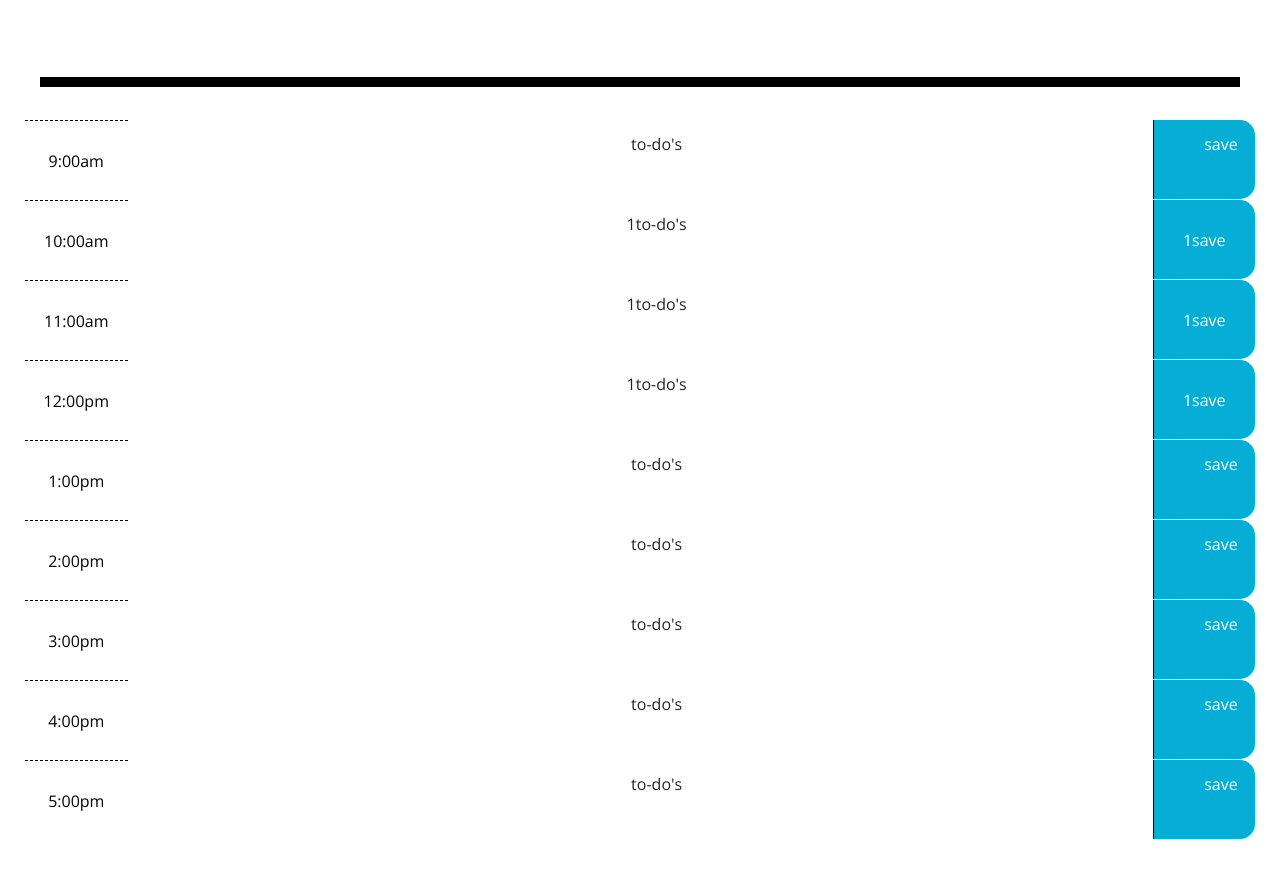
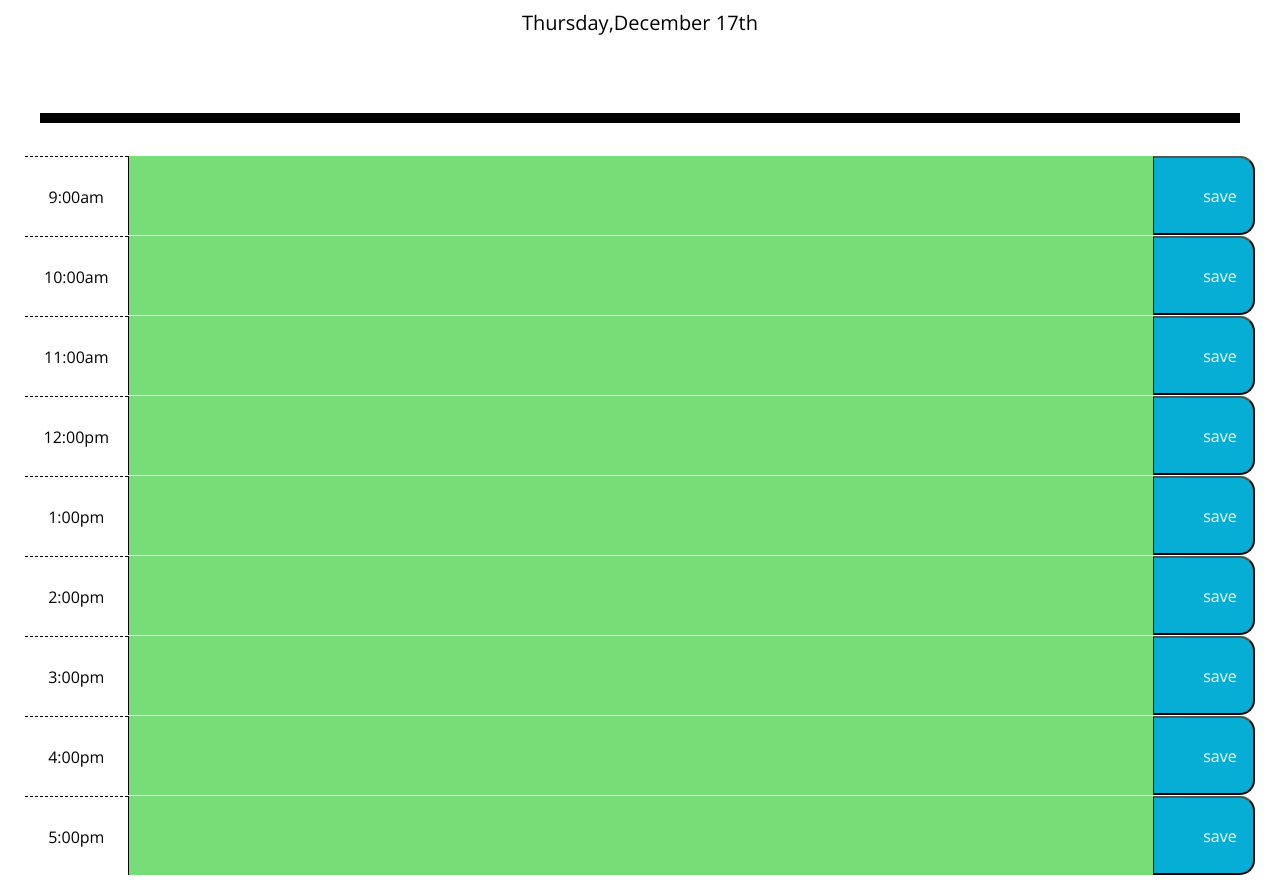
Before and after one commit to eubank87/third-party-apis-day-planner, a plain HTML site: page index.html in a window 1280 px wide. Shown: the part 181-1076 px from the top of the page. Before the commit the page ends 1040 px from the top, so only its background shows below. Drawn offline with nearby package versions, Linux system fonts and the light colour scheme.

Commit message:
end of tutor session with Ben. created function for class change on hours, set local storage. Need to finish repeating for each hour block

```diff
--- a/index.html
+++ b/index.html
@@ -21,110 +21,111 @@
   </header>
 
   <div>
-    <div class="row time-block">
+    <div id="hour-9" class="row time-block">
       <div class="col-sm-1 hour">
         9:00am
       </div>
-      <div class="col-sm-10 textarea">
-        to-do's
-      </div>
-      <div class="col-sm-1 saveBtn">
+      <textarea class="col-sm-10 description">
+
+      </textarea>
+      <button class="col-sm-1 saveBtn">
         save
-      </div>
+      </button>
     </div>
-    <div class="row time-block">
+    <div id="hour-10" class="row time-block">
       <div class="col-sm-1 hour">
         10:00am
       </div>
-      <div class="col-sm-10 textarea">
-        1to-do's
-      </div>
-      <div class="col-sm-1 saveBtn">
-        1save
-      </div>
+      <textarea class="col-sm-10 description">
+
+      </textarea>
+      <button class="col-sm-1 saveBtn">
+        save
+      </button>
     </div>
-    <div class="row time-block">
+    <div id="hour-11" class="row time-block">
       <div class="col-sm-1 hour">
         11:00am
       </div>
-      <div class="col-sm-10 textarea">
-        1to-do's
-      </div>
-      <div class="col-sm-1 saveBtn">
-        1save
-      </div>
+      <textarea class="col-sm-10 description">
+
+      </textarea>
+      <button class="col-sm-1 saveBtn">
+        save
+      </button>
     </div>
-    <div class="row time-block">
+    <div id="hour-12" class="row time-block">
       <div class="col-sm-1 hour">
         12:00pm
       </div>
-      <div class="col-sm-10 textarea">
-        1to-do's
-      </div>
-      <div class="col-sm-1 saveBtn">
-        1save
-      </div>
+      <textarea class="col-sm-10 description">
+
+      </textarea>
+      <button class="col-sm-1 saveBtn">
+        save
+      </button>
     </div>
-    <div class="row time-block">
+    <div id="hour-1" class="row time-block">
       <div class="col-sm-1 hour">
         1:00pm
       </div>
-      <div class="col-sm-10 textarea">
-        to-do's
-      </div>
-      <div class="col-sm-1 saveBtn">
+      <textarea class="col-sm-10 description">
+
+      </textarea>
+      <button class="col-sm-1 saveBtn">
         save
-      </div>
+      </button>
     </div>
-    <div class="row time-block">
+    <div id="hour-2" class="row time-block">
       <div class="col-sm-1 hour">
         2:00pm
       </div>
-      <div class="col-sm-10 textarea">
-        to-do's
-      </div>
-      <div class="col-sm-1 saveBtn">
+      <textarea class="col-sm-10 description">
+
+      </textarea>
+      <button class="col-sm-1 saveBtn">
         save
-      </div>
+      </button>
     </div>
-    <div class="row time-block">
+    <div id="hour-3" class="row time-block">
       <div class="col-sm-1 hour">
         3:00pm
       </div>
-      <div class="col-sm-10 textarea">
-        to-do's
-      </div>
-      <div class="col-sm-1 saveBtn">
+      <textarea class="col-sm-10 description">
+
+      </textarea>
+      <button class="col-sm-1 saveBtn">
         save
-      </div>
+      </button>
     </div>
-    <div class="row time-block">
+    <div id="hour-4" class="row time-block">
       <div class="col-sm-1 hour">
         4:00pm
       </div>
-      <div class="col-sm-10 textarea">
-        to-do's
-      </div>
-      <div class="col-sm-1 saveBtn">
+      <textarea class="col-sm-10 description">
+
+      </textarea>
+      <button class="col-sm-1 saveBtn">
         save
-      </div>
+      </button>
     </div>
-    <div class="row time-block">
+    <div id="hour-5" class="row time-block">
       <div class="col-sm-1 hour">
         5:00pm
       </div>
-      <div class="col-sm-10 textarea">
-        to-do's
-      </div>
-      <div class="col-sm-1 saveBtn">
+      <textarea class="col-sm-10 description">
+
+      </textarea>
+      <button class="col-sm-1 saveBtn">
         save
-      </div>
+      </button>
     </div>
   </div>
 
-  <script src="script.js"></script>
+
   <script src="https://cdnjs.cloudflare.com/ajax/libs/jquery/3.2.1/jquery.min.js"></script>
   <script src="https://cdnjs.cloudflare.com/ajax/libs/moment.js/2.24.0/moment.min.js"></script>
+  <script src="script.js"></script>
 </body>
 
 </html>
--- a/script.js
+++ b/script.js
@@ -1,20 +1,40 @@
 // create variables to use for reference in html
-var currentDay = $("#currentDay");
-var textArea = $(".textarea");
-var saveBtn = (".saveBtn");
-
+$("#currentDay").text(moment().format("dddd,MMMM Do"))
 // upon page open, date/time are shown at top
 // TODO: use third party library to fetch date/time data
 // TODO: print day/time to screen
-
+$(".saveBtn").on("click", function(){
+    var time = $(this).parent().attr("id");
+    var input = $(this).siblings(".description").val();
+    localStorage.setItem(time, input);
+})
 // previously saved tasks generate from local storage (or any empty array if nothing exists).
 // TODO: function to generate info from local storage at page load
 
 // as time moves forward, hour rows change from green (future), current (red) & past (grey).
 // TODO: create conditionals that add/remove class names to rows
-
+function hourChange(){
+    var currentHour = moment().hours()
+    $(".time-block").each(function(){
+        var compareHour = parseInt($(this).attr("id").split("-")[1]);
+        if(compareHour < currentHour){
+            $(this).addClass("past")
+        }else if(compareHour === currentHour){
+            $(this).removeClass("past");
+            $(this).addClass("present");
+        }else {
+            $(this).removeClass("past");
+            $(this).removeClass("present");
+            $(this).addClass("future");
+        };
+    });
+};
+ hourChange();
+var interval = setInterval(hourChange, 15000);
+$("#hour-9 .description").val(localStorage.getItem("hour-9"));
+$("#hour-9 .description").val(localStorage.getItem("hour-10")); // cotinue for each time field
 // when I click into a text area, I can record my tasks
-// TODO: create user input field for text
+// TODO: create click event so user input field for text is generated when click happens
 
 // when I click the save button, tasks are saved to local storage
 // TODO: create click event that saves text to local storage
```
